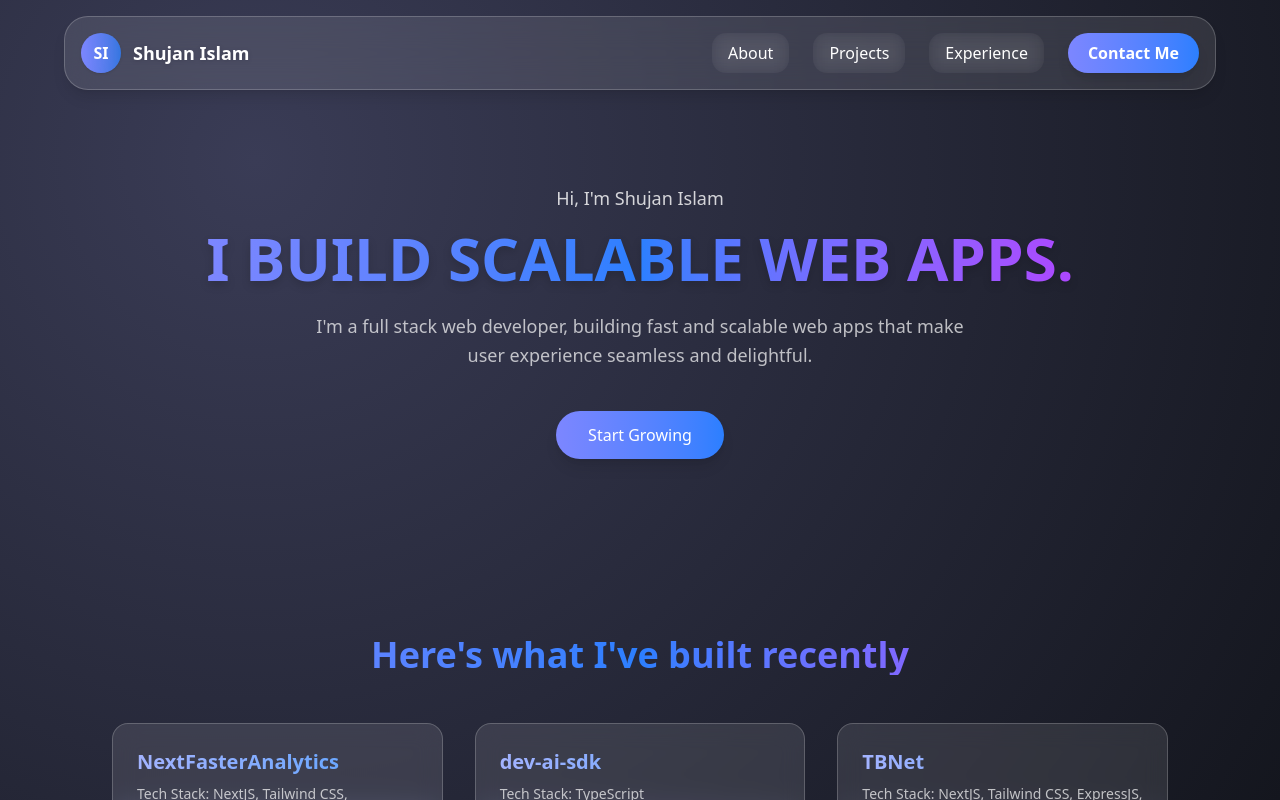
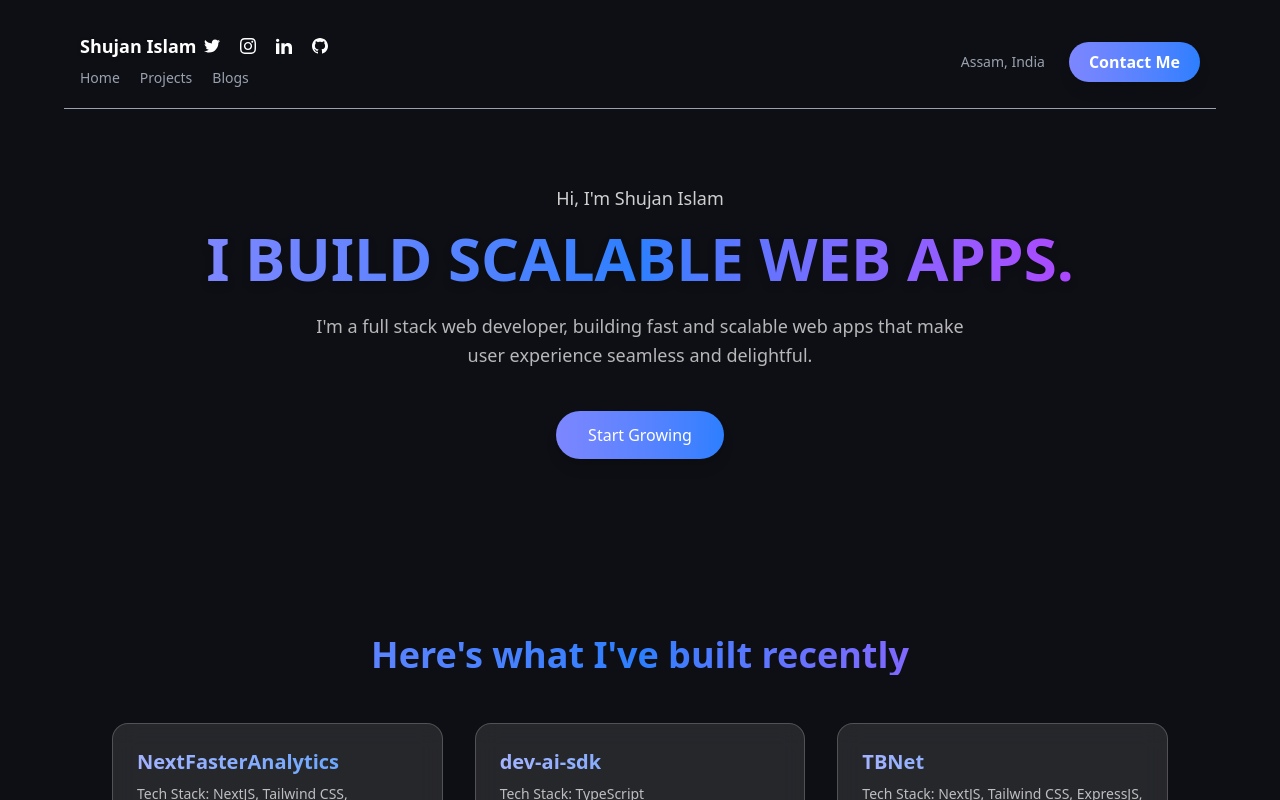
Before and after one commit to shujanislam/portfolio, a Next.js app: page / in a window 1280 px wide. Shown: the top 800 px of the page. Built offline with nearby package versions, Linux system fonts and the light colour scheme.

Commit message:
updated the Navbar

```diff
--- a/src/app/components/Navbar.tsx
+++ b/src/app/components/Navbar.tsx
@@ -1,39 +1,88 @@
 'use client';
 
 import { useState } from 'react';
+import Link from 'next/link';
 import { FaBars, FaTimes } from 'react-icons/fa';
 
 const Navbar = () => {
   const [isOpen, setIsOpen] = useState(false);
 
   const links = [
-    { name: 'About', href: '#about' },
+    { name: 'Home', href: '#home' },
     { name: 'Projects', href: '#projects' },
-    { name: 'Experience', href: '#experience' },
+    { name: 'Blogs', href: '#blogs' },
+  ];
+
+  const socialLinks = [
+    { name: 'Twitter', href: '#' },
+    { name: 'Instagram', href: 'https://instagram.com/shujan_islam/' },
+    { name: 'LinkedIn', href: 'https://www.linkedin.com/in/shujan-islam-954236318/' },
+    { name: 'GitHub', href: 'https://github.com/shujanislam/' },
   ];
 
   return (
     <nav className="fixed top-4 left-1/2 transform -translate-x-1/2 w-[90%] max-w-6xl z-50">
-      <div className="flex justify-between items-center p-4 bg-white/10 backdrop-blur-lg rounded-3xl shadow-lg border border-white/20">
-        {/* Logo */}
-        <div className="flex items-center gap-3">
-          <div className="bg-gradient-to-r from-indigo-400 to-blue-500/80 backdrop-blur-md w-10 h-10 flex items-center justify-center rounded-full shadow-sm text-white font-bold">
-            SI
+      <div className="flex justify-between items-center p-4 border-b border-gray-400">
+        <div className="flex flex-col gap-1">
+          <div className="flex items-center gap-2">
+            <p className="text-lg font-semibold text-white drop-shadow-sm">Shujan Islam</p>
+            <div className="flex items-center gap-5">
+              <Link href={socialLinks[0].href} aria-label={socialLinks[0].name} className="text-white transition-colors hover:text-white/80">
+                <svg
+                  xmlns="http://www.w3.org/2000/svg"
+                  className="h-4 w-4"
+                  fill="currentColor"
+                  viewBox="0 0 24 24"
+                >
+                  <path d="M24 4.557c-.883.392-1.832.656-2.828.775 1.017-.609 1.798-1.574 2.165-2.724-.951.564-2.005.974-3.127 1.195-.897-.957-2.178-1.555-3.594-1.555-3.179 0-5.515 2.966-4.797 6.045-4.091-.205-7.719-2.165-10.148-5.144-1.29 2.213-.669 5.108 1.523 6.574-.806-.026-1.566-.247-2.229-.616-.054 2.281 1.581 4.415 3.949 4.89-.693.188-1.452.232-2.224.084.626 1.956 2.444 3.379 4.6 3.419-2.07 1.623-4.678 2.348-7.29 2.04 2.179 1.397 4.768 2.212 7.548 2.212 9.142 0 14.307-7.721 13.995-14.646.962-.695 1.797-1.562 2.457-2.549z" />
+                </svg>
+              </Link>
+              <Link href={socialLinks[1].href} target="_blank" rel="noopener noreferrer" aria-label={socialLinks[1].name} className="text-white transition-colors hover:text-white/80">
+                <svg
+                  xmlns="http://www.w3.org/2000/svg"
+                  className="h-4 w-4"
+                  fill="currentColor"
+                  viewBox="0 0 24 24"
+                >
+                  <path d="M12 2.163c3.204 0 3.584.012 4.85.07 3.252.148 4.771 1.691 4.919 4.919.058 1.265.069 1.645.069 4.849 0 3.205-.012 3.584-.069 4.849-.149 3.225-1.664 4.771-4.919 4.919-1.266.058-1.644.07-4.85.07-3.204 0-3.584-.012-4.849-.07-3.26-.149-4.771-1.699-4.919-4.92-.058-1.265-.07-1.644-.07-4.849 0-3.204.013-3.583.07-4.849.149-3.227 1.664-4.771 4.919-4.919 1.266-.057 1.645-.069 4.849-.069zm0-2.163c-3.259 0-3.667.014-4.947.072-4.358.2-6.78 2.618-6.98 6.98-.059 1.281-.073 1.689-.073 4.948 0 3.259.014 3.668.072 4.948.2 4.358 2.618 6.78 6.98 6.98 1.281.058 1.689.072 4.948.072 3.259 0 3.668-.014 4.948-.072 4.354-.2 6.782-2.618 6.979-6.98.059-1.28.073-1.689.073-4.948 0-3.259-.014-3.667-.072-4.947-.196-4.354-2.617-6.78-6.979-6.98-1.281-.059-1.69-.073-4.949-.073zm0 5.838c-3.403 0-6.162 2.759-6.162 6.162s2.759 6.163 6.162 6.163 6.162-2.759 6.162-6.163c0-3.403-2.759-6.162-6.162-6.162zm0 10.162c-2.209 0-4-1.79-4-4 0-2.209 1.791-4 4-4s4 1.791 4 4c0 2.21-1.791 4-4 4zm6.406-11.845c-.796 0-1.441.645-1.441 1.44s.645 1.44 1.441 1.44c.795 0 1.439-.645 1.439-1.44s-.644-1.44-1.439-1.44z" />
+                </svg>
+              </Link>
+              <Link href={socialLinks[2].href} target="_blank" rel="noopener noreferrer" aria-label={socialLinks[2].name} className="text-white transition-colors hover:text-white/80">
+                <svg
+                  xmlns="http://www.w3.org/2000/svg"
+                  className="h-4 w-4"
+                  fill="currentColor"
+                  viewBox="0 0 24 24"
+                >
+                  <path d="M4.98 3.5c0 1.381-1.11 2.5-2.48 2.5s-2.48-1.119-2.48-2.5c0-1.38 1.11-2.5 2.48-2.5s2.48 1.12 2.48 2.5zm.02 4.5h-5v16h5v-16zm7.982 0h-4.968v16h4.969v-8.399c0-4.67 6.029-5.052 6.029 0v8.399h4.988v-10.131c0-7.88-8.922-7.593-11.018-3.714v-2.155z" />
+                </svg>
+              </Link>
+              <Link href={socialLinks[3].href} target="_blank" rel="noopener noreferrer" aria-label={socialLinks[3].name} className="text-white transition-colors hover:text-white/80">
+                <svg
+                  xmlns="http://www.w3.org/2000/svg"
+                  className="h-4 w-4"
+                  fill="currentColor"
+                  viewBox="0 0 24 24"
+                >
+                  <path d="M12 0c-6.626 0-12 5.373-12 12 0 5.302 3.438 9.8 8.207 11.387.599.111.793-.261.793-.577v-2.234c-3.338.726-4.033-1.416-4.033-1.416-.546-1.387-1.333-1.756-1.333-1.756-1.089-.745.083-.729.083-.729 1.205.084 1.839 1.237 1.839 1.237 1.07 1.834 2.807 1.304 3.492.997.107-.775.418-1.305.762-1.604-2.665-.305-5.467-1.334-5.467-5.931 0-1.311.469-2.381 1.236-3.221-.124-.303-.535-1.524.117-3.176 0 0 1.008-.322 3.301 1.23.957-.266 1.983-.399 3.003-.404 1.02.005 2.047.138 3.006.404 2.291-1.552 3.297-1.23 3.297-1.23.653 1.653.242 2.874.118 3.176.77.84 1.235 1.911 1.235 3.221 0 4.609-2.807 5.624-5.479 5.921.43.372.823 1.102.823 2.222v3.293c0 .319.192.694.801.576 4.765-1.589 8.199-6.086 8.199-11.386 0-6.627-5.373-12-12-12z" />
+                </svg>
+              </Link>
+            </div>
           </div>
-          <p className="text-lg font-semibold text-white drop-shadow-sm">Shujan Islam</p>
+          <div className="hidden sm:flex items-center gap-2">
+            {links.map((link) => (
+              <Link
+                key={link.name}
+                href={link.href}
+                className="text-gray-400 py-1 pr-3 hover:text-white text-sm"
+              >
+                {link.name}
+              </Link>
+            ))}
+          </div>
         </div>
-
-        {/* Desktop Links */}
         <div className="hidden sm:flex items-center gap-6">
-          {links.map((link) => (
-            <a
-              key={link.name}
-              href={link.href}
-              className="text-white px-4 py-2 rounded-xl hover:bg-white/20 transition-colors font-medium backdrop-blur-sm"
-            >
-              {link.name}
-            </a>
-          ))}
+          <p className="text-sm text-gray-400">Assam, India</p>
           <a href="#footer">
             <button className="px-5 py-2 bg-gradient-to-r from-indigo-400 to-blue-500 text-white rounded-full font-semibold shadow-lg hover:opacity-90 transition-all">
               Contact Me
--- a/src/app/globals.css
+++ b/src/app/globals.css
@@ -4,12 +4,7 @@
 @custom-variant dark (&:is(.dark *));
 
 body {
-  background: radial-gradient(
-      circle at 20% 20%,
-      rgba(58, 60, 86, 1) 0%,
-      rgba(20, 22, 30, 1) 100%
-    );
-  background-attachment: fixed;
+  background-color: #0e0f14;
 }
 
 @theme inline {
```
Also changed, not shown: 1 other file (tests, documents, lock files or other folders).
